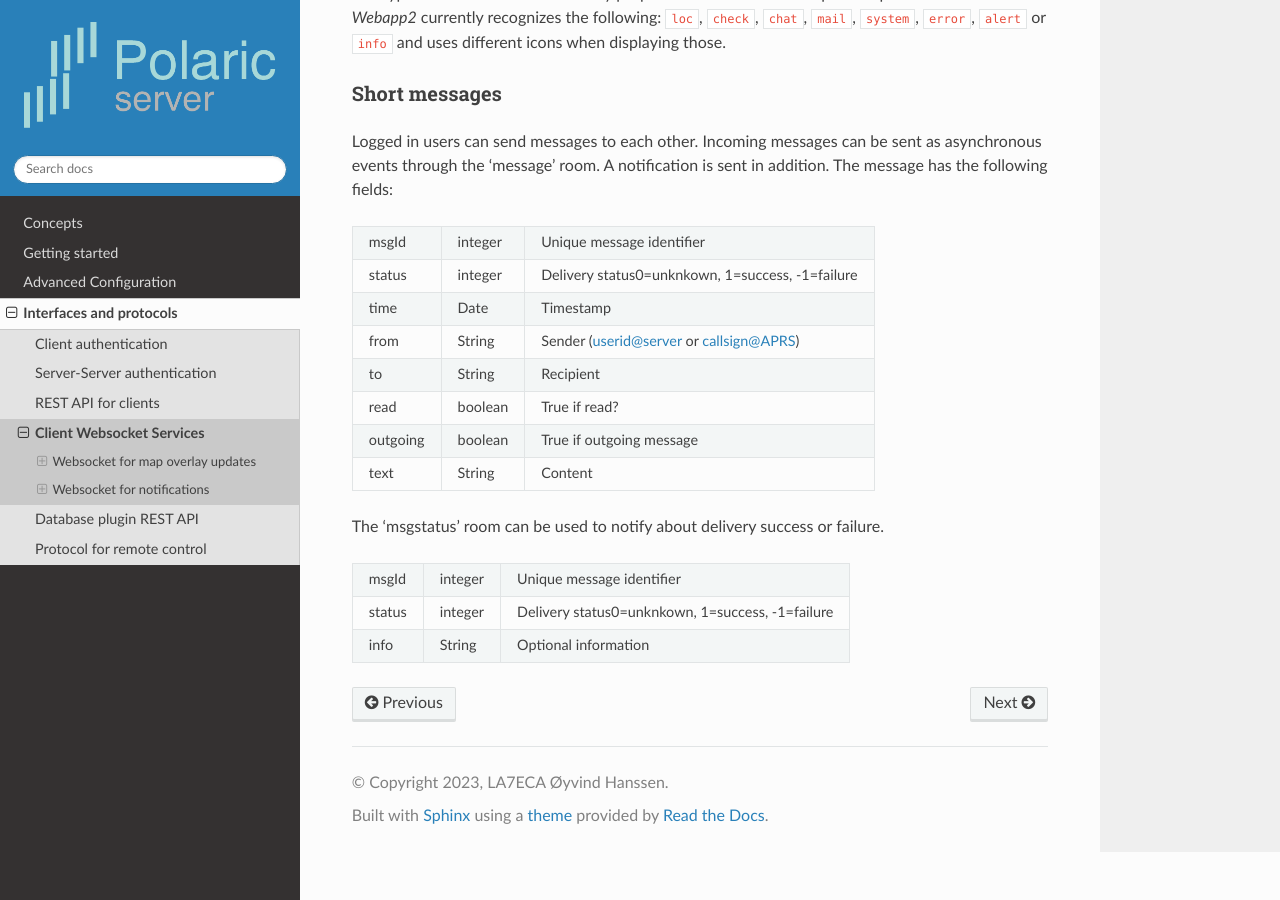
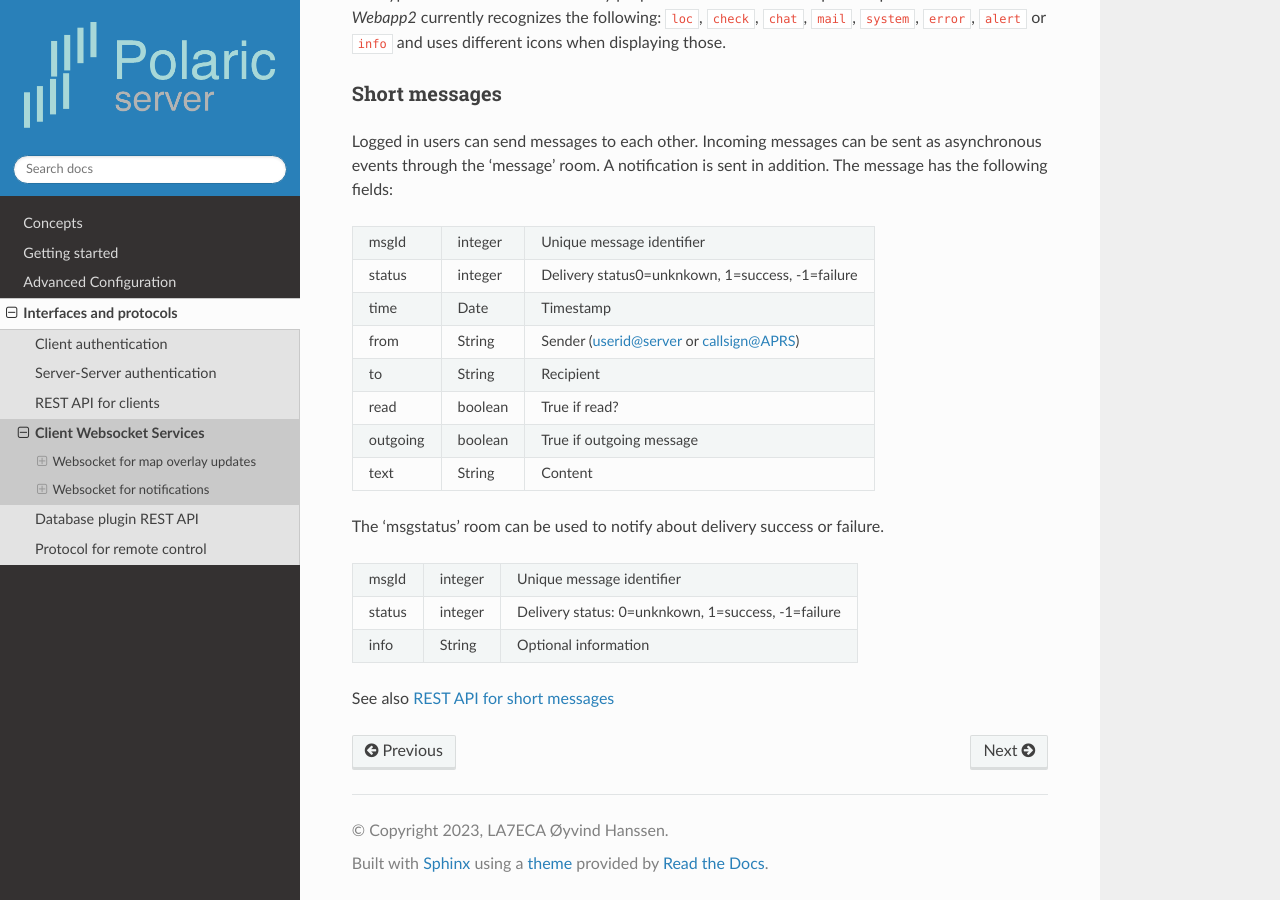
Before and after one commit to joakimsk/docs, a Sphinx documentation site: the page built from docs/cwebsocket.rst, in a window 1280 px wide and 900 px high, scrolled down 4242 px. Built offline with Sphinx 7.4.7 and the Read the Docs theme 2.0.0, drawn with Linux system fonts in a browser that asks for light colours.

Commit message:
Update cwebsocket.rst

```diff
--- a/docs/cwebsocket.rst
+++ b/docs/cwebsocket.rst
@@ -192,6 +192,8 @@ The 'msgstatus' room can be used to notify about delivery success or failure.
 
 ======== ========= ==================================================
  msgId    integer   Unique message identifier
- status   integer   Delivery status0=unknkown, 1=success, -1=failure
+ status   integer   Delivery status: 0=unknkown, 1=success, -1=failure
  info     String    Optional information
 ======== ========= ==================================================
+
+See also `REST API for short messages <https://polaricserver.readthedocs.io/en/latest/restapi.html#short-messages>`_
```
